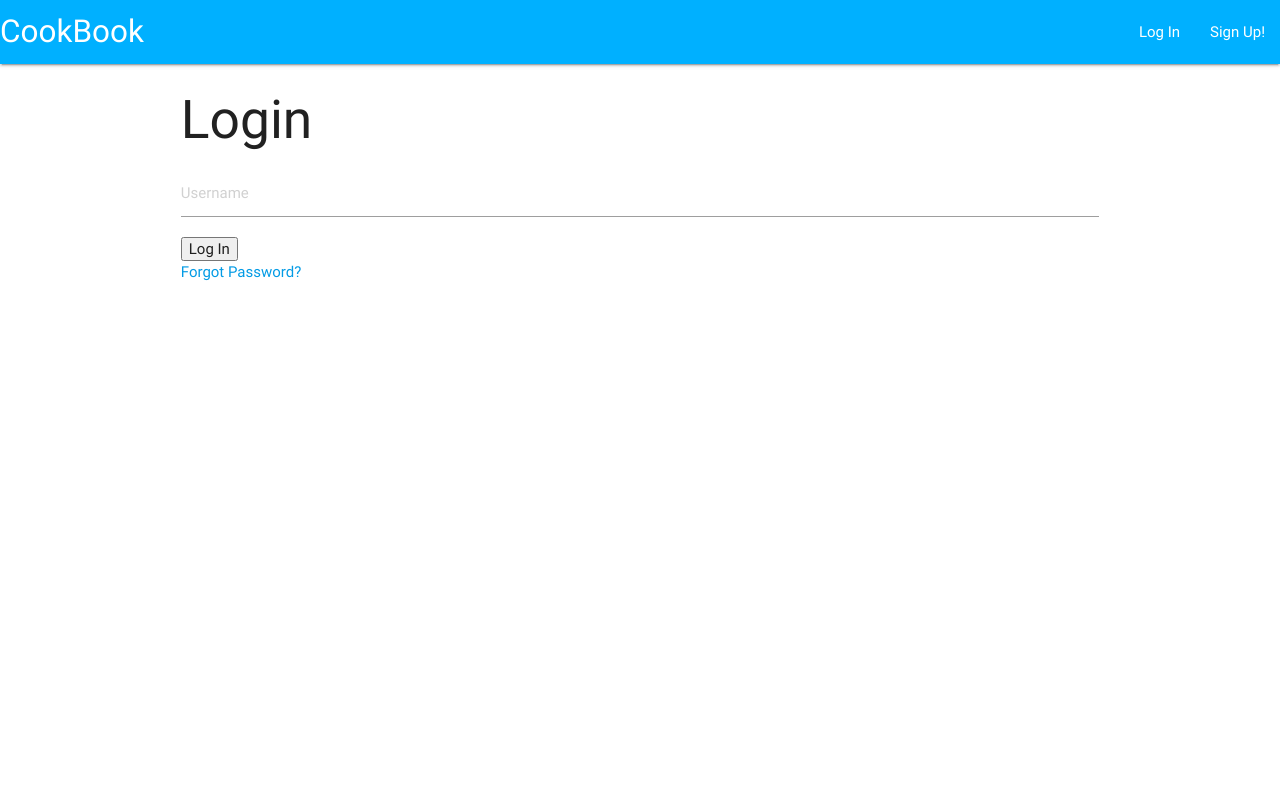
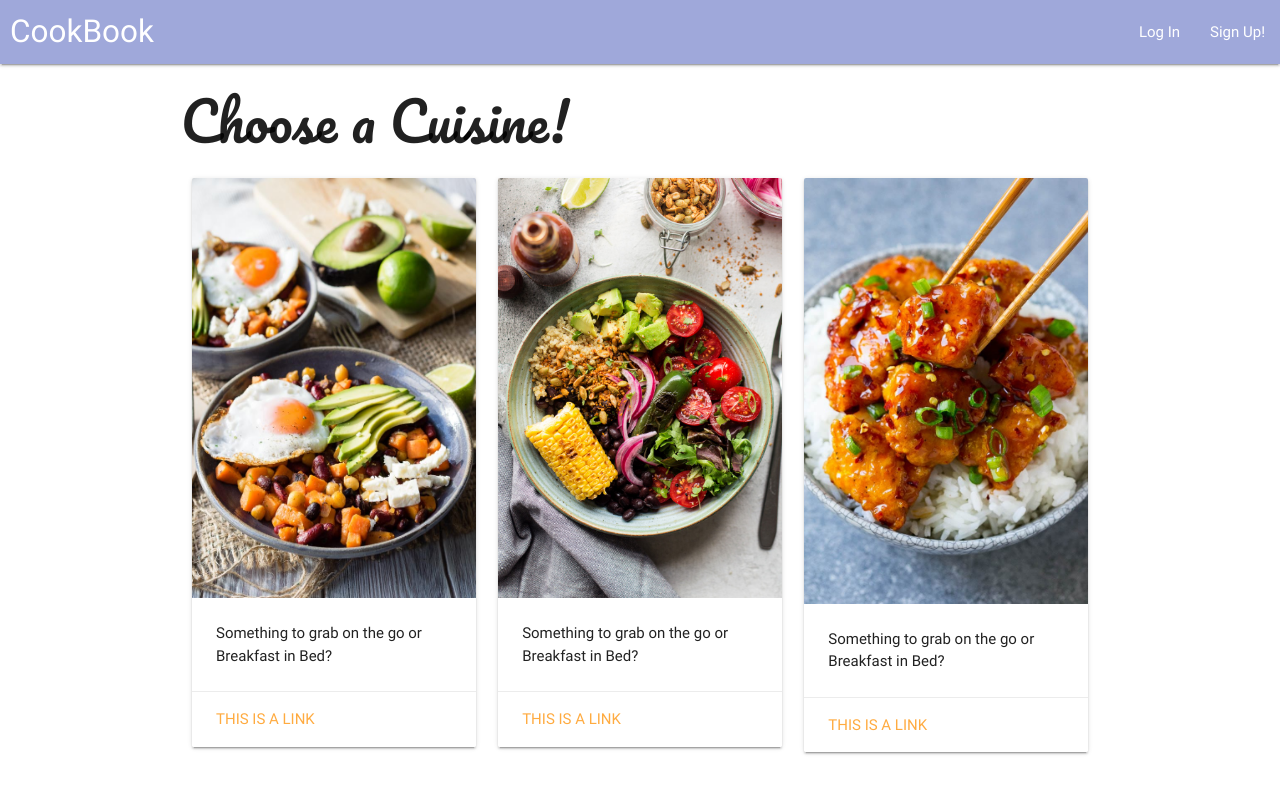
Before and after one commit to Code-Institute-Submissions/cookbook_assignment, a Flask app: page / in a window 1280 px wide. Run offline with Flask 2, Linux system fonts and the light colour scheme; some libraries are stand-ins or nearby versions.

Commit message:
Created a homepage to create and direct users.

```diff
--- a/app.py
+++ b/app.py
@@ -11,6 +11,10 @@ app.config["MONGO_URI"] = "mongodb://admin:7hayfield@ds135776.mlab.com:35776/coo
 mongo = PyMongo(app)
 
 @app.route('/')
+
+@app.route('/homepage')
+def homepage():
+    return render_template("homepage.html")
 
 @app.route('/user')
 def user():
--- a/static/css/style.css
+++ b/static/css/style.css
@@ -1,3 +1,5 @@
-.btn-recipe{
-    margin: 5px 5px;
+@import url('https://fonts.googleapis.com/css?family=Pacifico:100,200,300,400,500,600,700');
+
+.heading{
+    font-family: 'Pacifico', sans-serif;
 }
--- a/templates/base.html
+++ b/templates/base.html
@@ -2,15 +2,15 @@
 <html>
 <head>
     <link href="https://fonts.googleapis.com/icon?family=Material+Icons" rel="stylesheet">
+    <link rel="stylesheet" href="{{url_for('static', filename='css/style.css')}}" type="text/css" />
     <link rel="stylesheet" href="https://cdnjs.cloudflare.com/ajax/libs/materialize/0.100.2/css/materialize.min.css">
-    <link rel="stylesheet" href="{{url_for('static', filename='css/style.css')}}" type="text/css" />
 
     <title>Cook Book</title>
 </head>
 <body class=""></body>
-    <nav class="nav light-blue accent-3">
+    <nav class="nav indigo lighten-3">
     <div class="nav-wrapper">
-      <a href="#" class="brand-logo">CookBook</a>
+      <a href="#" class="brand-logo" style="margin-left:10px">CookBook</a>
       <ul id="nav-mobile" class="right hide-on-med-and-down">
           {% if session['username'] %}
             <li>{{session['username']}}</li>
--- /dev/null
+++ b/templates/homepage.html
@@ -0,0 +1,56 @@
+{% extends 'base.html' %}
+{% block content %}
+
+<div class="container">
+    <div class="row">
+        <h2 class="heading">Choose a Cuisine!</h2>
+    <div class="col s4 m4">
+      <div class="card">
+        <div class="card-image">
+          <img src="{{url_for('static', filename='images/breakfast1.jpg')}}" height="420">
+        </div>
+        <div class="card-content">
+          <p>Something to grab on the go or Breakfast in Bed?</p>
+        </div>
+        <div class="card-action">
+          <a href="#">This is a link</a>
+        </div>
+      </div>
+    </div>
+
+  <div class="col s4 m4">
+      <div class="card">
+        <div class="card-image">
+          <img src="{{url_for('static', filename='images/lunch3.jpg')}}" height="420">
+        </div>
+        <div class="card-content">
+          <p>Something to grab on the go or Breakfast in Bed?</p>
+        </div>
+        <div class="card-action">
+          <a href="#">This is a link</a>
+        </div>
+      </div>
+    </div>
+
+     <div class="col s4 m4">
+      <div class="card">
+        <div class="card-image">
+          <img src="{{url_for('static', filename='images/curry.jpg')}}">
+        </div>
+        <div class="card-content">
+          <p>Something to grab on the go or Breakfast in Bed?</p>
+        </div>
+        <div class="card-action">
+          <a href="#">This is a link</a>
+        </div>
+      </div>
+    </div>
+
+  </div>
+
+
+
+
+</div>
+
+{% endblock %}
```
Also changed, not shown: static/images/breakfast1.jpg (added), static/images/curry.jpg (added), static/images/dinner.jpg (added), static/images/jumbo.jpg (added), static/images/lunch1.jpg (added), static/images/lunch3.jpg (added).
